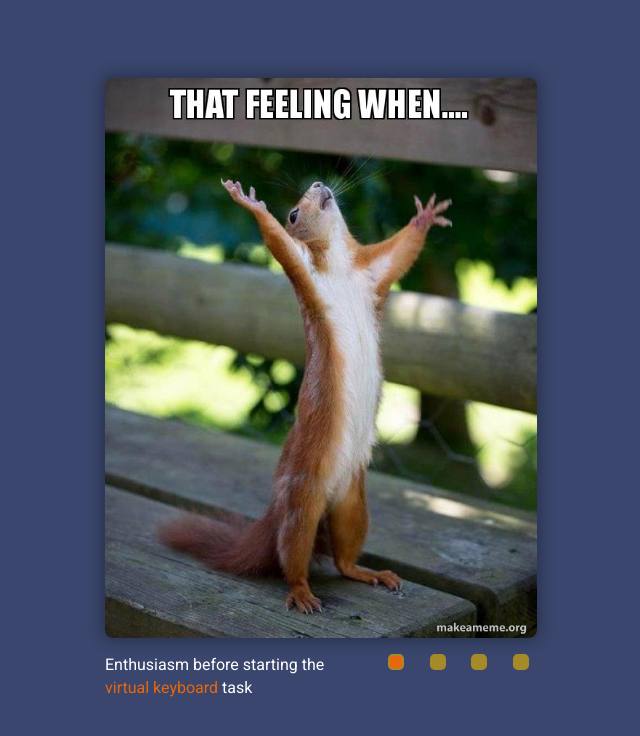
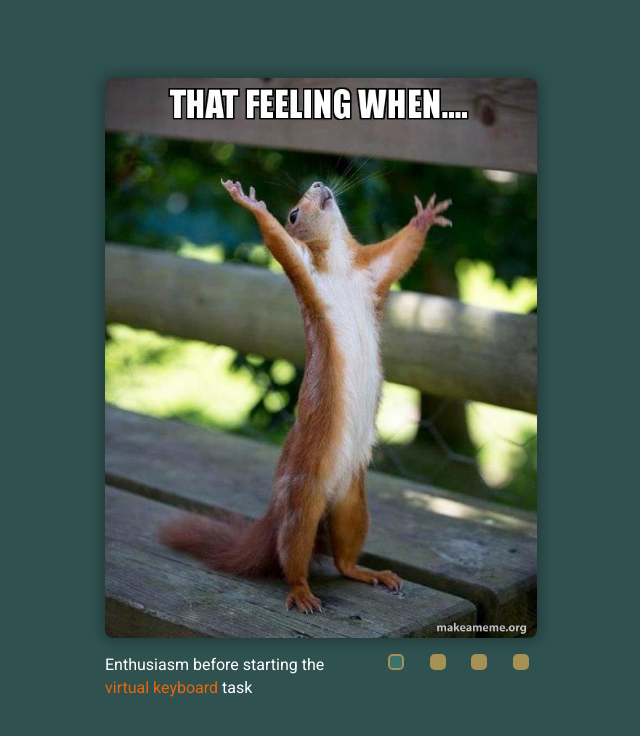
Before and after one commit to greg-front-end/cssMemSlider, a plain HTML site: page cssMemSlider/index.html in a window 1280 px wide. Shown: the whole page, without its empty margins (319-959 px from the left). Drawn offline with Linux system fonts and the light colour scheme.

Commit message:
feat: refactor change body bg color and controller colors (Sat, May 14, 2022 07:02:41 PM)

```diff
--- a/cssMemSlider/style.css
+++ b/cssMemSlider/style.css
@@ -12,7 +12,7 @@ body {
   font-size: clamp(1rem, calc(1 / 80 * 100vw), 1.125rem);
   line-height: 1.4;
   color: #ffffff;
-  background-color: #3A466D;
+  background-color: #2F5250;
 }
 input {
   display: none;
@@ -76,8 +76,8 @@ label {
   width: 1rem;
   height: 1rem;
   border-radius: 0.3rem;
-  border: 2px solid #A78A28;
-  background-color: #A78A28;
+  border: 2px solid #A69054;
+  background-color: #A69054;
   display: block;
 }
 .slider__control span:hover {
@@ -104,13 +104,13 @@ label {
 #slider__btn-2:checked ~ .slider__text-controls > .slider__controls > label[for=slider__btn-2] span,
 #slider__btn-3:checked ~ .slider__text-controls > .slider__controls > label[for=slider__btn-3] span,
 #slider__btn-4:checked ~ .slider__text-controls > .slider__controls > label[for=slider__btn-4] span {
-  background-color: #E8670C;
+  background-color: #3A736B;
 }
 #slider__btn-1:checked ~ .slider__text-controls > .slider__controls > label[for=slider__btn-1] span:hover,
 #slider__btn-2:checked ~ .slider__text-controls > .slider__controls > label[for=slider__btn-2] span:hover,
 #slider__btn-3:checked ~ .slider__text-controls > .slider__controls > label[for=slider__btn-3] span:hover,
 #slider__btn-4:checked ~ .slider__text-controls > .slider__controls > label[for=slider__btn-4] span:hover {
-  background-color: #98511f;
+  background-color: #62765B;
 }
 
 #slider__btn-1:checked ~ .slider__items > .slider__item {
@@ -141,6 +141,9 @@ label {
 }
 
 @media screen and (max-width: 48rem) {
+  .slider__items {
+    height: 26rem;
+  }
   .slider__text-controls {
     justify-content: center;
     flex-direction: column-reverse;
```
